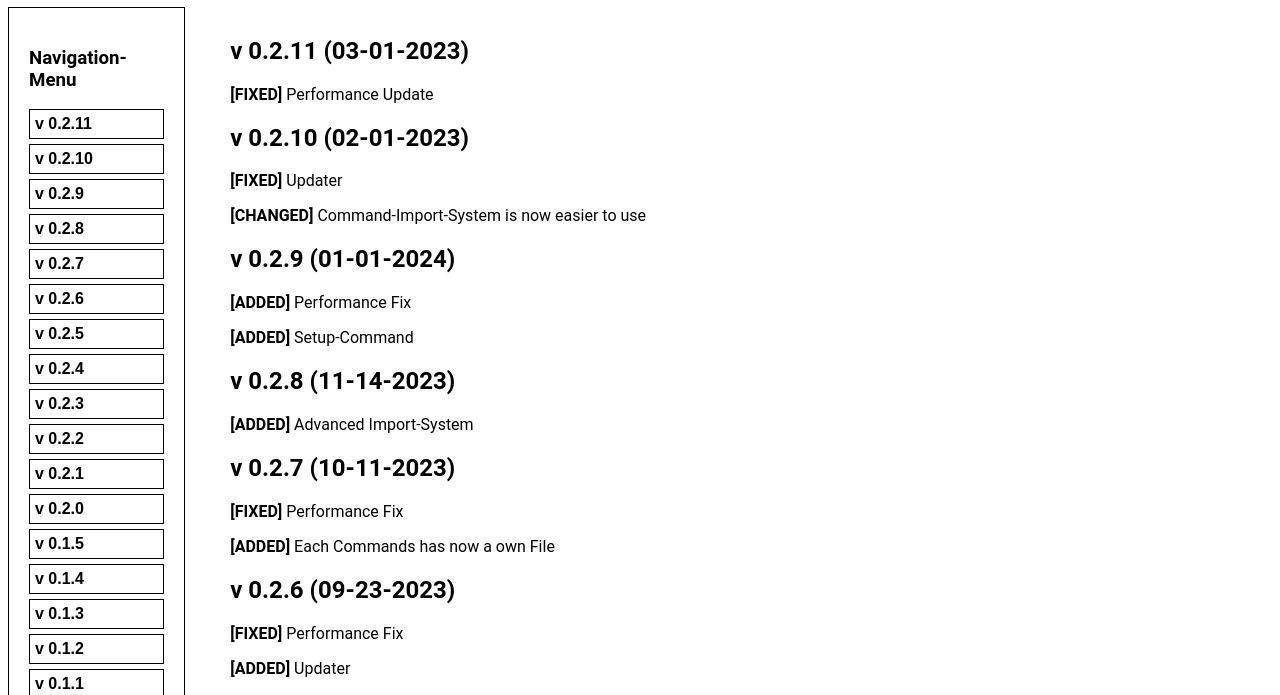
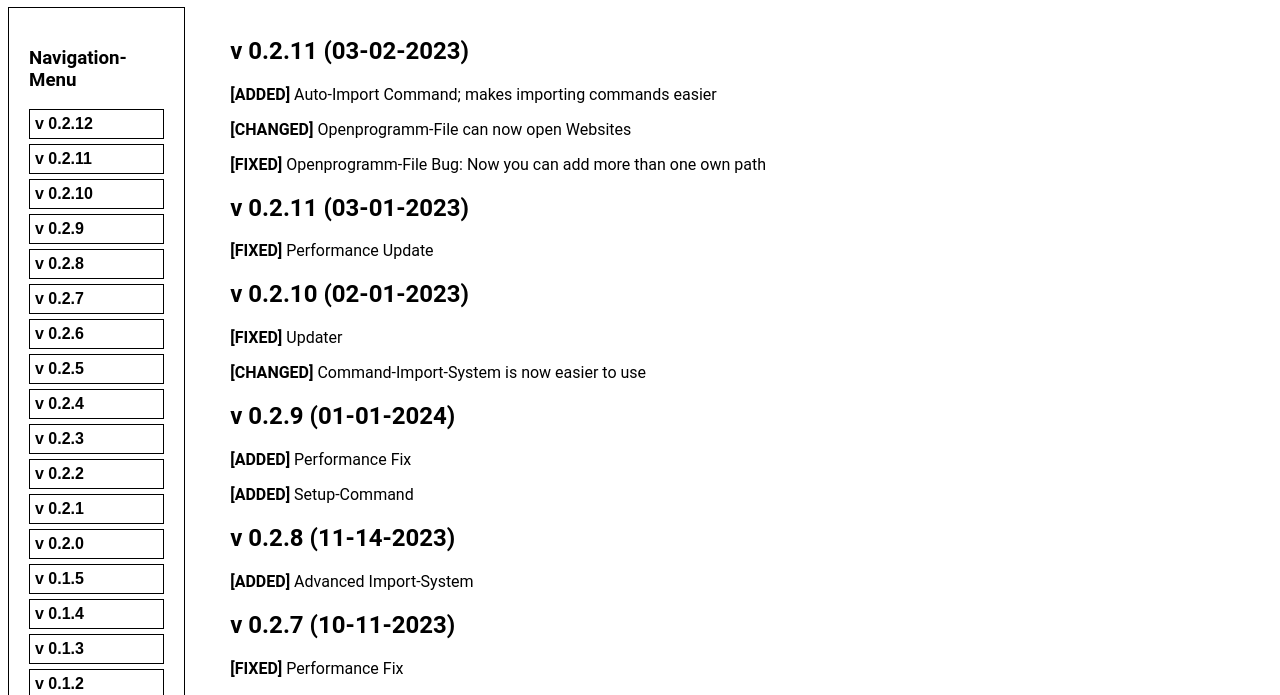
Before and after one commit to TheLeCraft999/JARVIS, a plain HTML site: page changelog.html in a window 1280 px wide. Shown: the part 84-779 px from the top of the page. Drawn offline with Linux system fonts and the light colour scheme.

Commit message:
Added 0.2.12

```diff
--- a/changelog.html
+++ b/changelog.html
@@ -124,6 +124,7 @@
     <div class="main">
         <div class="menu">
             <h3>Navigation-Menu</h3>
+            <a href="#v0.2.12" class="menu-link"><b>v 0.2.12</b></a>
             <a href="#v0.2.11" class="menu-link"><b>v 0.2.11</b></a>
             <a href="#v0.2.10" class="menu-link"><b>v 0.2.10</b></a>
             <a href="#v0.2.9" class="menu-link"><b>v 0.2.9</b></a>
@@ -146,6 +147,12 @@
             <h6>Date-Format: MM-DD-YYYY</h6>
         </div>
         <div class="log">
+            <div id="v0.2.12">
+                <h2>v 0.2.11 (03-02-2023)</h2>
+                <p><b>[ADDED]</b> Auto-Import Command; makes importing commands easier</p>
+                <p><b>[CHANGED]</b> Openprogramm-File can now open Websites</p>
+                <p><b>[FIXED]</b> Openprogramm-File Bug: Now you can add more than one own path</p>
+            </div>
             <div id="v0.2.11">
                 <h2>v 0.2.11 (03-01-2023)</h2>
                 <p><b>[FIXED]</b> Performance Update</p>
```
